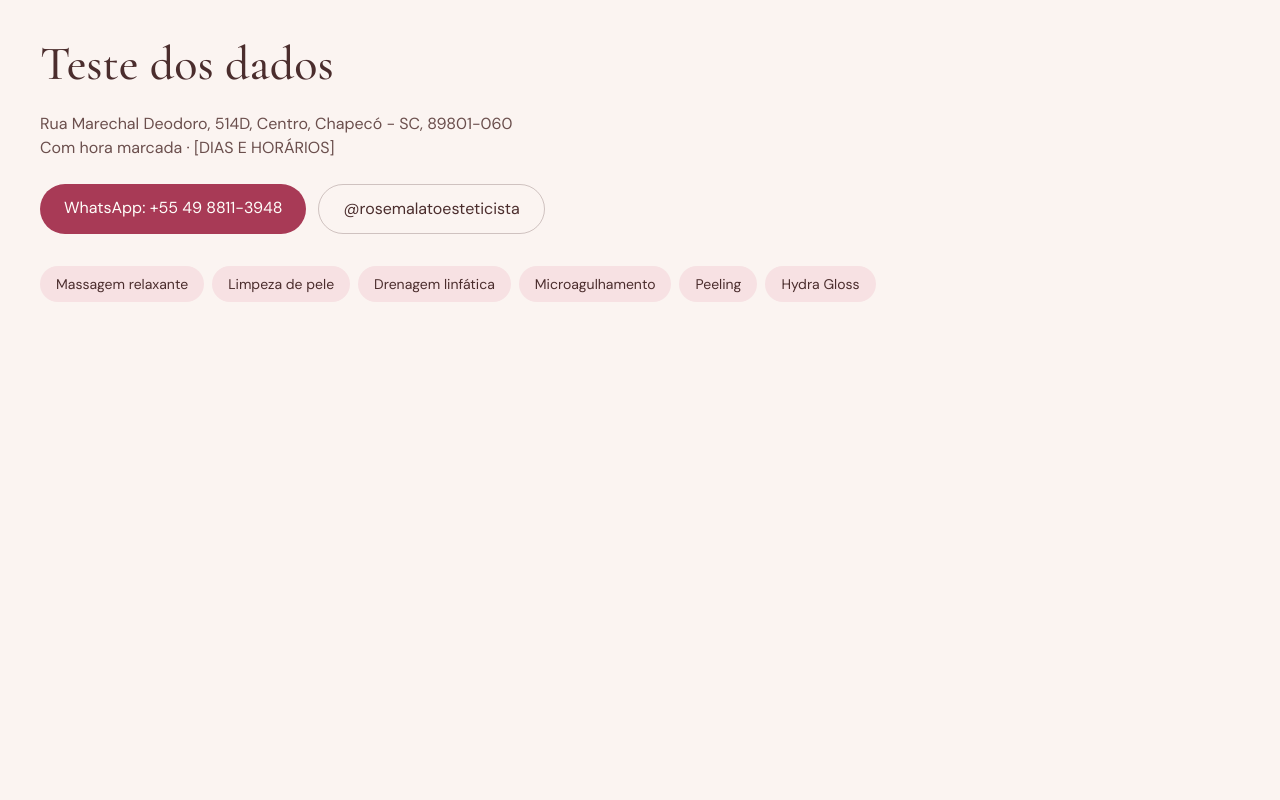
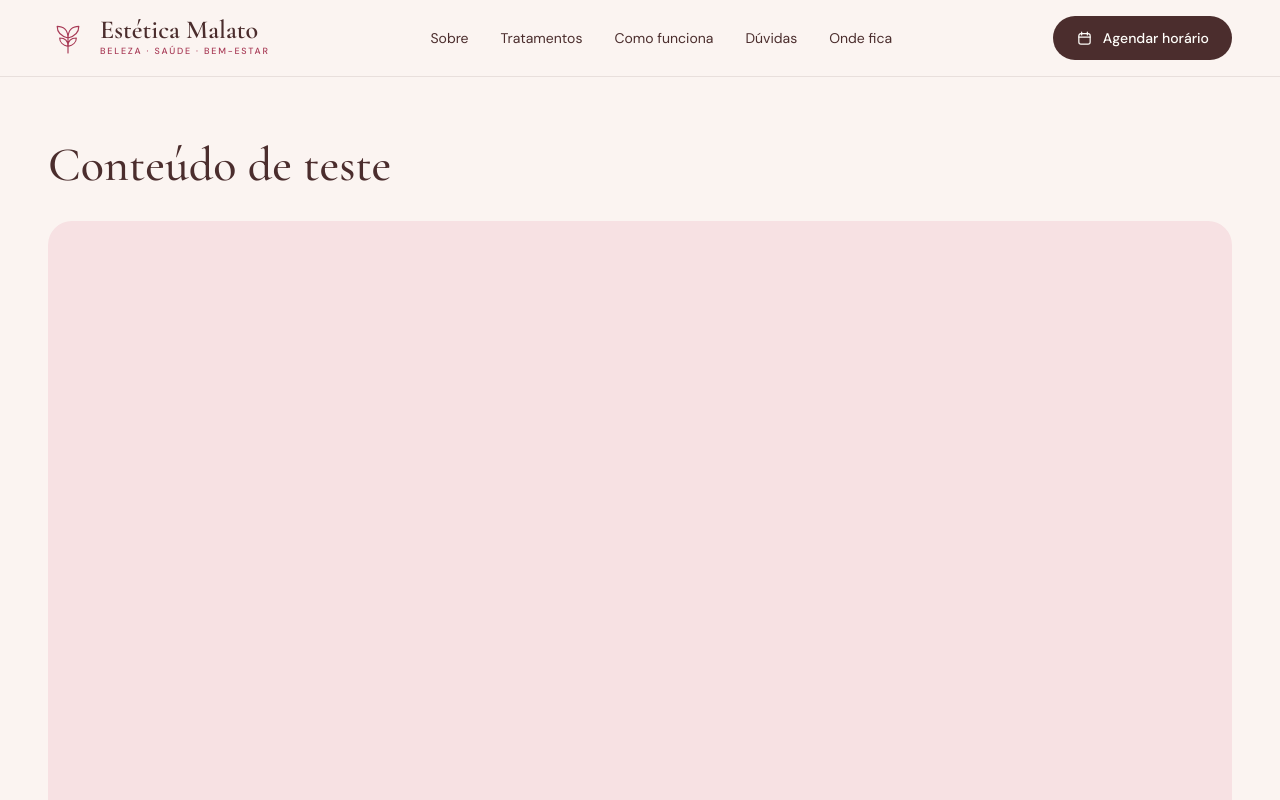
Before and after one commit to CassolEllen/estetica-malato, a React (Vite) app: page / in a window 1280 px wide. Shown: the top 800 px of the page. Built offline with nearby package versions, Linux system fonts and the light colour scheme.

Commit message:
Cria cabeçalho com menu para celular

```diff
--- a/src/App.jsx
+++ b/src/App.jsx
@@ -1,29 +1,13 @@
-import { contato, enderecoCompleto, faixaServicos, linkInstagram, linkWhatsApp } from './dados/site'
+import Cabecalho from './secoes/Cabecalho'
 
 export default function App() {
   return (
-    <main className="p-10">
-      <h1 className="font-titulo text-5xl">Teste dos dados</h1>
-
-      <p className="mt-6 text-suave">{enderecoCompleto}</p>
-      <p className="text-suave">{contato.horario}</p>
-
-      <div className="mt-6 flex gap-3">
-        <a href={linkWhatsApp('Olá, Rose! Gostaria de agendar um horário.')} target="_blank" className="rounded-full bg-rosa px-6 py-3 text-creme">
-          WhatsApp: {contato.whatsappExibicao}
-        </a>
-        <a href={linkInstagram} target="_blank" className="rounded-full border border-tinta/25 px-6 py-3">
-          @{contato.instagram}
-        </a>
-      </div>
-
-      <ul className="mt-8 flex flex-wrap gap-2">
-        {faixaServicos.map((servico) => (
-          <li key={servico} className="rounded-full bg-rosa-fundo px-4 py-2 text-sm">
-            {servico}
-          </li>
-        ))}
-      </ul>
-    </main>
+    <>
+      <Cabecalho onAgendar={() => alert('Aqui vai abrir o agendamento')} />
+      <main className="conteiner py-16">
+        <h1 className="font-titulo text-5xl">Conteúdo de teste</h1>
+        <div className="mt-8 h-[2000px] rounded-3xl bg-rosa-fundo"></div>
+      </main>
+    </>
   )
 }
--- a/src/componentes/Icone.jsx
+++ b/src/componentes/Icone.jsx
@@ -28,6 +28,12 @@ const caminhos = {
       <path d="M12 7.5V12l3 2" />
     </>
   ),
+  calendario: (
+    <>
+      <rect x="4" y="5" width="16" height="15" rx="3" />
+      <path d="M8 3v4M16 3v4M4 10h16" />
+    </>
+  ),
   seta: <path d="M7 17 17 7M8 7h9v9" />,
   navegar: <path d="M3 11 21 3l-8 18-2-8-8-2Z" />,
   fechar: <path d="M6 6l12 12M18 6 6 18" />,
@@ -35,12 +41,6 @@ const caminhos = {
   check: <path d="m5 12 5 5L19 7" />,
   voltar: <path d="M15 18l-6-6 6-6" />,
   avancar: <path d="M9 18l6-6-6-6" />,
-  calendario: (
-    <>
-      <rect x="4" y="5" width="16" height="15" rx="3" />
-      <path d="M8 3v4M16 3v4M4 10h16" />
-    </>
-  ),
 }
 
 export default function Icone({ nome, tamanho = 20, espessura = 1.7, className = '' }) {
@@ -55,7 +55,6 @@ export default function Icone({ nome, tamanho = 20, espessura = 1.7, className =
       strokeLinecap="round"
       strokeLinejoin="round"
       aria-hidden="true"
-      focusable="false"
       className={className}
     >
       {caminhos[nome]}
--- a/src/index.css
+++ b/src/index.css
@@ -21,6 +21,7 @@
 
 html {
   scroll-behavior: smooth;
+  scroll-padding-top: 88px;
 }
 
 body {
@@ -30,3 +31,70 @@ body {
   font-family: var(--font-corpo);
   -webkit-font-smoothing: antialiased;
 }
+
+:focus-visible {
+  outline: 3px solid rgb(168 58 86 / 0.45);
+  outline-offset: 3px;
+}
+
+@layer components {
+  .conteiner {
+    width: 100%;
+    max-width: 1280px;
+    margin-inline: auto;
+    padding-inline: 20px;
+  }
+
+  @media (min-width: 768px) {
+    .conteiner {
+      padding-inline: 48px;
+    }
+  }
+
+  .btn {
+    display: inline-flex;
+    align-items: center;
+    justify-content: center;
+    gap: 10px;
+    min-height: 48px;
+    padding: 0 26px;
+    border-radius: 999px;
+    border: 1px solid transparent;
+    font-size: 15px;
+    font-weight: 500;
+    text-decoration: none;
+    white-space: nowrap;
+    cursor: pointer;
+    transition: background-color 0.2s, border-color 0.2s;
+  }
+
+  .btn-rosa {
+    background: var(--color-rosa);
+    color: var(--color-creme);
+  }
+  .btn-rosa:hover {
+    background: var(--color-rosa-escuro);
+  }
+
+  .btn-escuro {
+    background: var(--color-tinta);
+    color: var(--color-creme);
+  }
+  .btn-escuro:hover {
+    background: #3a2222;
+  }
+
+  .btn-contorno {
+    background: transparent;
+    color: var(--color-tinta);
+    border-color: rgb(75 45 45 / 0.25);
+  }
+  .btn-contorno:hover {
+    border-color: var(--color-tinta);
+  }
+
+  .btn-claro {
+    background: var(--color-creme);
+    color: var(--color-tinta);
+  }
+}
--- a/src/secoes/Cabecalho.jsx
+++ b/src/secoes/Cabecalho.jsx
@@ -1,5 +1,4 @@
-import { useEffect, useState } from 'react'
-import { AnimatePresence, motion } from 'motion/react'
+import { useState } from 'react'
 import Icone, { Marca } from '../componentes/Icone'
 
 const links = [
@@ -13,14 +12,7 @@ const links = [
 export default function Cabecalho({ onAgendar }) {
   const [menuAberto, setMenuAberto] = useState(false)
 
-  useEffect(() => {
-    if (!menuAberto) return
-    const fecharComEsc = (e) => e.key === 'Escape' && setMenuAberto(false)
-    window.addEventListener('keydown', fecharComEsc)
-    return () => window.removeEventListener('keydown', fecharComEsc)
-  }, [menuAberto])
-
-  const agendar = () => {
+  function agendar() {
     setMenuAberto(false)
     onAgendar()
   }
@@ -49,30 +41,22 @@ export default function Cabecalho({ onAgendar }) {
             <Icone nome="calendario" tamanho={17} />
             Agendar horário
           </button>
+
           <button
             type="button"
-            className="flex size-11 items-center justify-center rounded-full text-tinta lg:hidden"
+            onClick={() => setMenuAberto(!menuAberto)}
             aria-expanded={menuAberto}
             aria-controls="menu-celular"
             aria-label={menuAberto ? 'Fechar menu' : 'Abrir menu'}
-            onClick={() => setMenuAberto((v) => !v)}
+            className="flex size-11 items-center justify-center rounded-full text-tinta lg:hidden"
           >
             <Icone nome={menuAberto ? 'fechar' : 'menu'} tamanho={22} />
           </button>
         </div>
       </div>
 
-      <AnimatePresence>
       {menuAberto && (
-          <motion.nav
-            id="menu-celular"
-            aria-label="Navegação no celular"
-            initial={{ height: 0, opacity: 0 }}
-            animate={{ height: 'auto', opacity: 1 }}
-            exit={{ height: 0, opacity: 0 }}
-            transition={{ duration: 0.3, ease: [0.22, 1, 0.36, 1] }}
-            className="overflow-hidden border-t border-tinta/10 lg:hidden"
-          >
+        <nav id="menu-celular" aria-label="Navegação no celular" className="border-t border-tinta/10 lg:hidden">
           <div className="conteiner flex flex-col py-3">
             {links.map((link) => (
               <a
@@ -89,9 +73,8 @@ export default function Cabecalho({ onAgendar }) {
               Agendar horário
             </button>
           </div>
-          </motion.nav>
+        </nav>
       )}
-      </AnimatePresence>
     </header>
   )
 }
```
Lines whose indentation alone changed are shown as unchanged.
